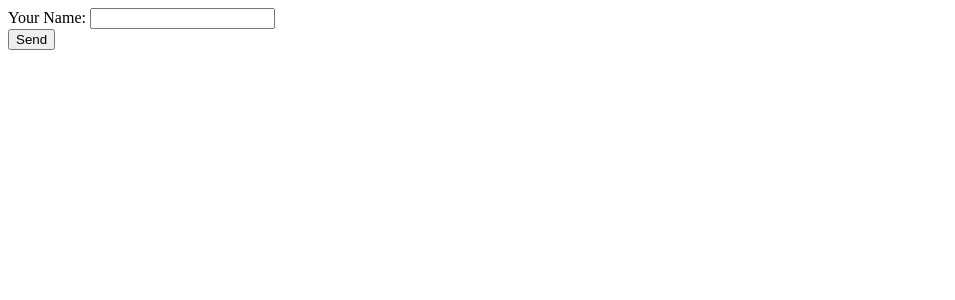
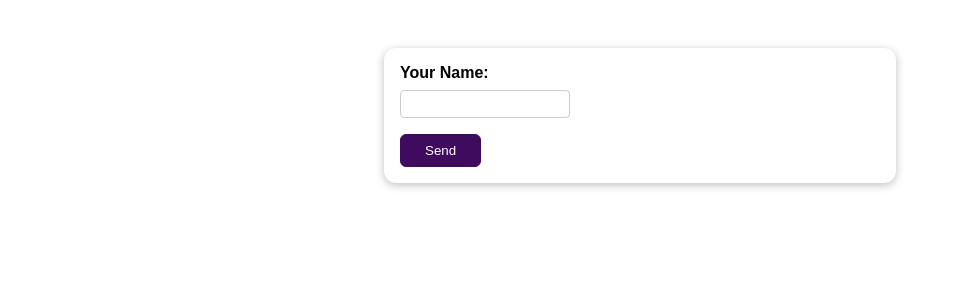
Before and after one commit to eXvimmer/django_practical_guide_course, a Django app: page / in a window 1280 px wide. Shown: the top 300 px of the page, without its empty margins (0-955 px from the left). Run offline with Django 4.2, Linux system fonts and the light colour scheme.

Commit message:
Add a really ugly styling.

```diff
--- /dev/null
+++ b/reviews/static/reviews/styles.css
@@ -0,0 +1,70 @@
+body {
+  font-family: sans-serif;
+  margin: 0;
+}
+
+form {
+  margin: 3rem auto;
+  width: 90%;
+  max-width: 30rem;
+  padding: 1rem;
+  border-radius: 12px;
+  background-color: #fff;
+  box-shadow: 0 2px 8px rgba(0, 0, 0, 0.26);
+}
+
+button {
+  cursor: pointer;
+  padding: 0.5rem 1.5rem;
+  border-radius: 6px;
+  background-color: #3e0b5e;
+  color: #fff;
+  border: 1px solid #3e0b5e;
+}
+
+button:hover,
+button:active {
+  background-color: #5f26cf;
+  border-color: #5f26cf;
+}
+
+.form-control {
+  margin-bottom: 1rem;
+}
+
+.form-control input {
+  font: inherit;
+  padding: 0.25rem;
+  border-radius: 4px;
+  border: 1px solid #ccc;
+  display: block;
+  width: 10rem;
+}
+
+.form-control input:focus {
+  border-color: #3e0b5e;
+  outline: none;
+  background-color: #faddff;
+}
+
+.form-control label {
+  font-weight: bold;
+  display: block;
+  margin-bottom: 0.5rem;
+}
+
+.errorlist {
+  list-style: none;
+  margin: 0.5rem 0;
+  padding: 0;
+  color: red;
+}
+
+.errors input {
+  border-color: red;
+  background-color: #ecc6c6;
+}
+
+.errors label {
+  color: red;
+}
--- a/reviews/templates/reviews/review.html
+++ b/reviews/templates/reviews/review.html
@@ -1,3 +1,4 @@
+{% load static %}
 <!DOCTYPE html>
 <html lang="en">
   <head>
@@ -5,11 +6,12 @@
     <meta http-equiv="X-UA-Compatible" content="IE=edge" />
     <meta name="viewport" content="width=device-width, initial-scale=1.0" />
     <title>Your Review</title>
+    <link rel="stylesheet" href="{% static "reviews/styles.css" %}">
   </head>
   <body>
     <form action="/" method="post">
       {% csrf_token %}
-      <div class="form-control {% if form.user_name.errors %}error{% endif %}">
+      <div class="form-control {% if form.user_name.errors %}errors{% endif %}">
         {{ form.user_name.label_tag }}
         {{ form.user_name }}
         {{ form.user_name.errors }}
```
